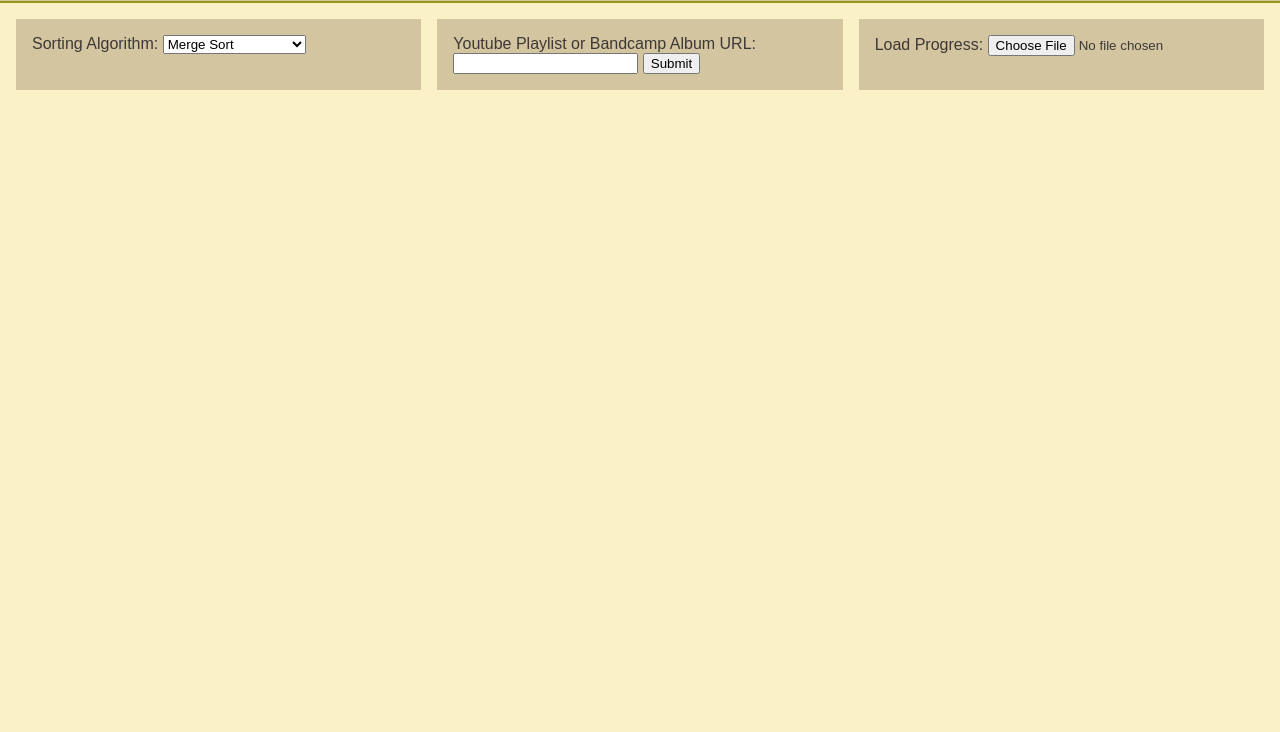
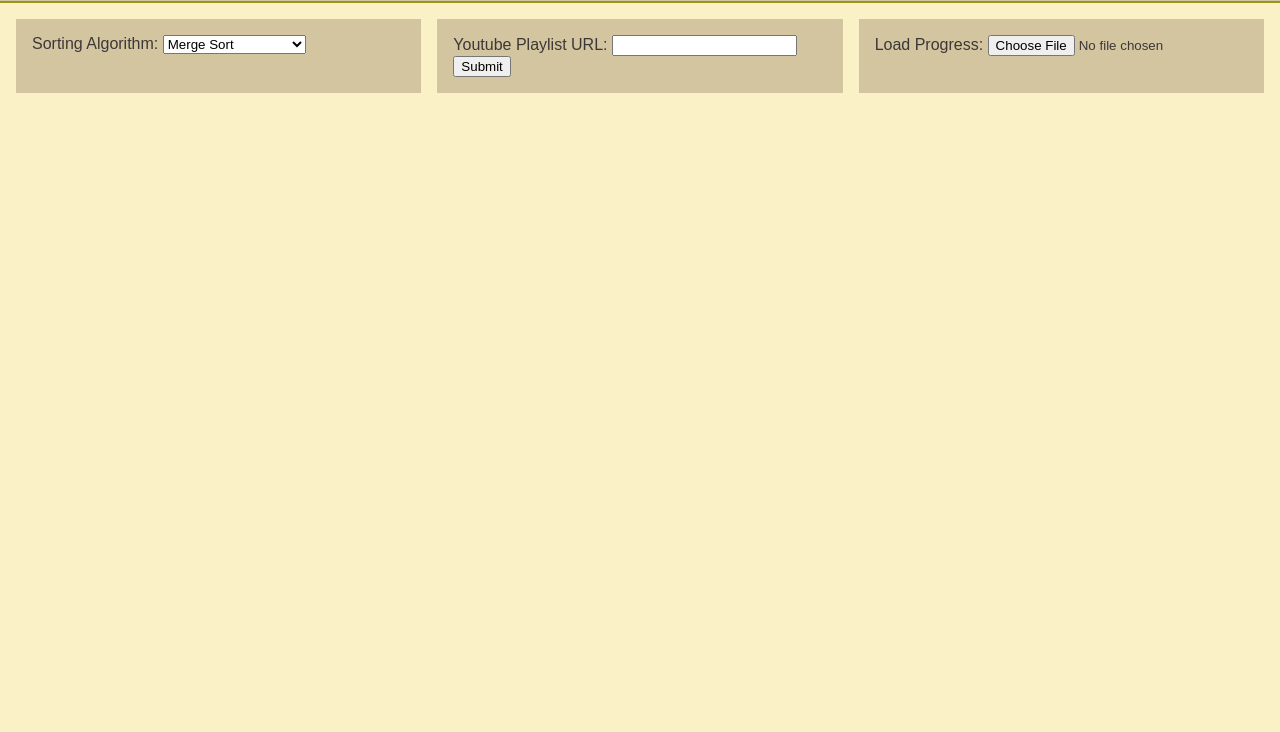
Before and after one commit to Ellen-Christie/RankYourMusic, a plain HTML site: page index.html in a window 1280 px wide. Shown: the part 68-800 px from the top of the page. Drawn offline with Linux system fonts and the light colour scheme.

Commit message:
updated to reflect (hopefully temporary) removal of bandcamp support

```diff
--- a/index.html
+++ b/index.html
@@ -33,7 +33,7 @@
                 </div>
                 <div class="card">
                     <label for="playlistUrl"
-                        >Youtube Playlist or Bandcamp Album URL:</label
+                        >Youtube Playlist URL:</label
                     >
                     <input type="text" id="playlistUrl" name="playlistUrl" />
                     <input type="submit" id="playlistUrlButton" value="Submit" />
```
